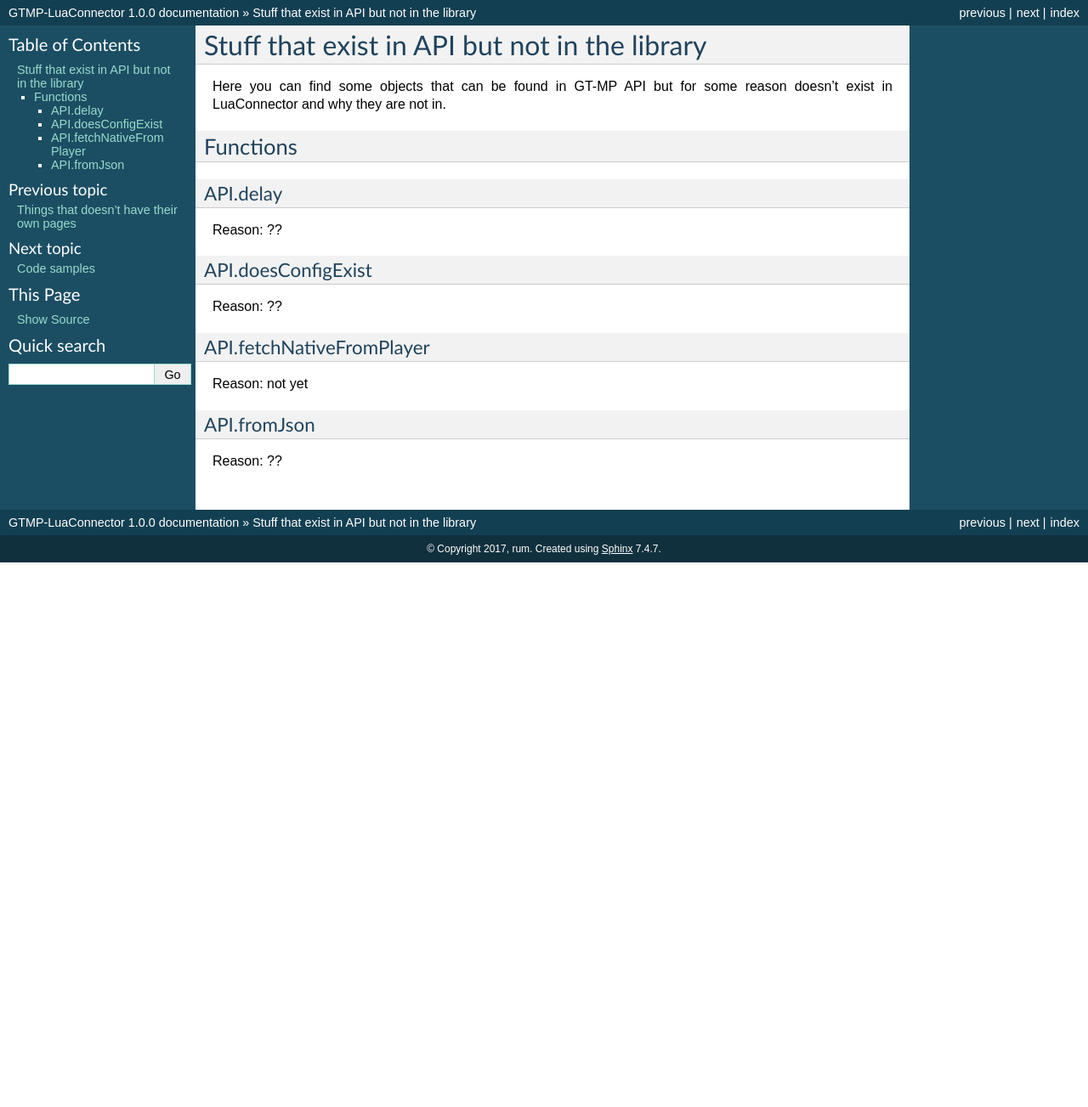
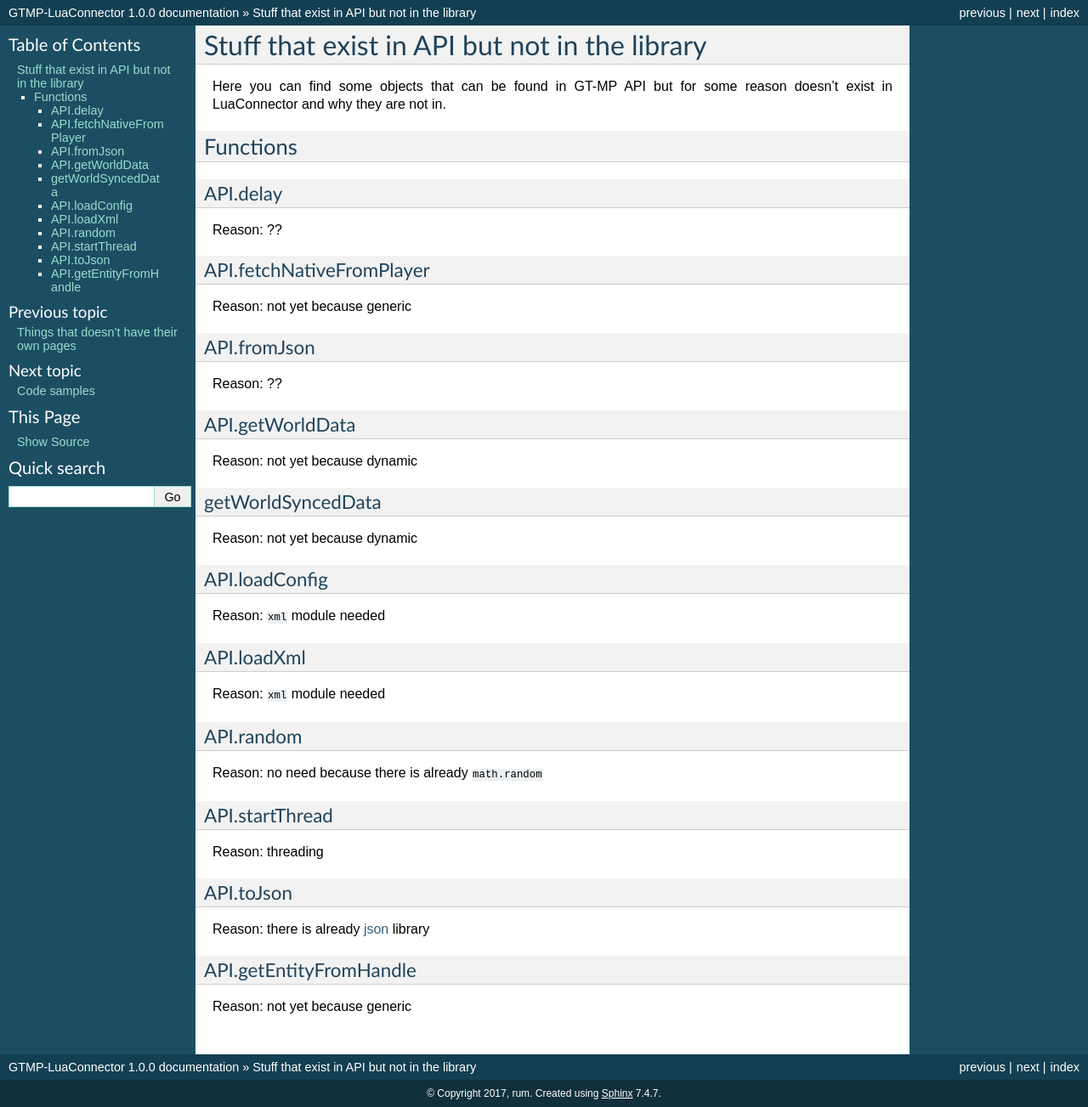
Before and after one commit to romgerman/LuaConnector-Documentation, a Sphinx documentation site: the page built from source/void.rst, in a window 1280 px wide. Shown: the whole page at 85% size. Built offline with Sphinx 7.4.7, drawn with Linux system fonts in a browser that asks for light colours; before the commit the page ends 900 px from its top, so only the background shows below that.

```diff
--- a/source/dump.rst
+++ b/source/dump.rst
@@ -6,3 +6,9 @@ Server.TickCount()
 ====================
 
 Returns server's tick count
+
+====================
+Script.Title
+====================
+
+By default contains script filename. You can set your own title.
--- a/source/index.rst
+++ b/source/index.rst
@@ -26,3 +26,4 @@ This library uses `MoonSharp <http://www.moonsharp.org/>`_ Lua interpreter. It's
    dump
    void
    samples
+   packages
--- a/source/void.rst
+++ b/source/void.rst
@@ -13,20 +13,62 @@ API.delay
 
 Reason: ??
 
--------------------
-API.doesConfigExist
--------------------
-
-Reason: ??
-
 --------------------------
 API.fetchNativeFromPlayer
 --------------------------
 
-Reason: not yet
+Reason: not yet because generic
 
 ------------
 API.fromJson
 ------------
 
 Reason: ??
+
+-----------------
+API.getWorldData
+-----------------
+
+Reason: not yet because dynamic
+
+-----------------------
+getWorldSyncedData
+-----------------------
+
+Reason: not yet because dynamic
+
+----------------------
+API.loadConfig
+----------------------
+
+Reason: ``xml`` module needed
+
+----------------------
+API.loadXml
+----------------------
+
+Reason: ``xml`` module needed
+
+---------------------
+API.random
+---------------------
+
+Reason: no need because there is already ``math.random``
+
+-------------------
+API.startThread
+-------------------
+
+Reason: threading
+
+-------------------
+API.toJson
+-------------------
+
+Reason: there is already :doc:`json </json>` library
+
+----------------------------
+API.getEntityFromHandle
+----------------------------
+
+Reason: not yet because generic
```
Also changed, not shown: source/objects.rst (+16 -0 lines), source/packages.rst (added, +32 -0 lines), source/images/vscode-install.png (added), 2 other files.
